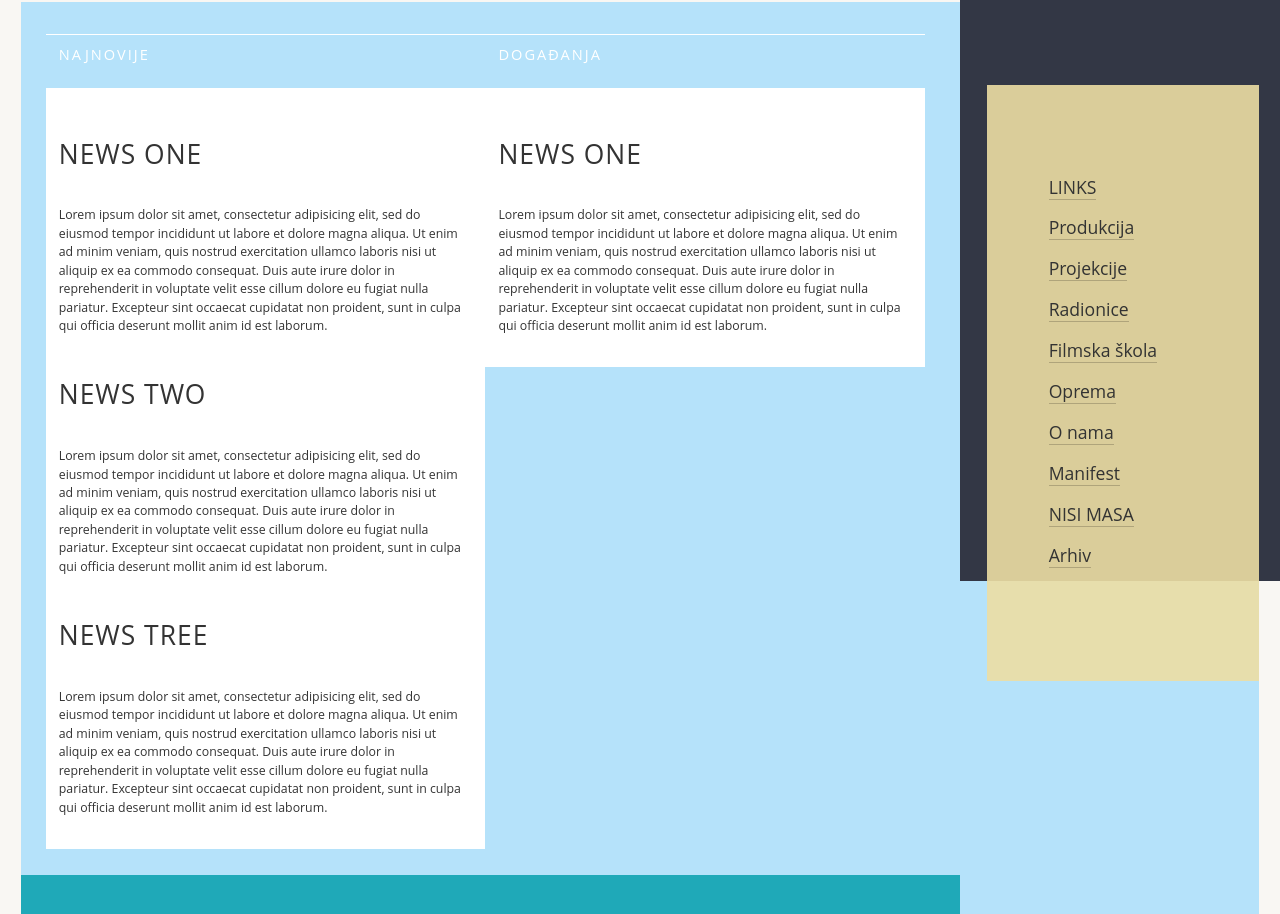
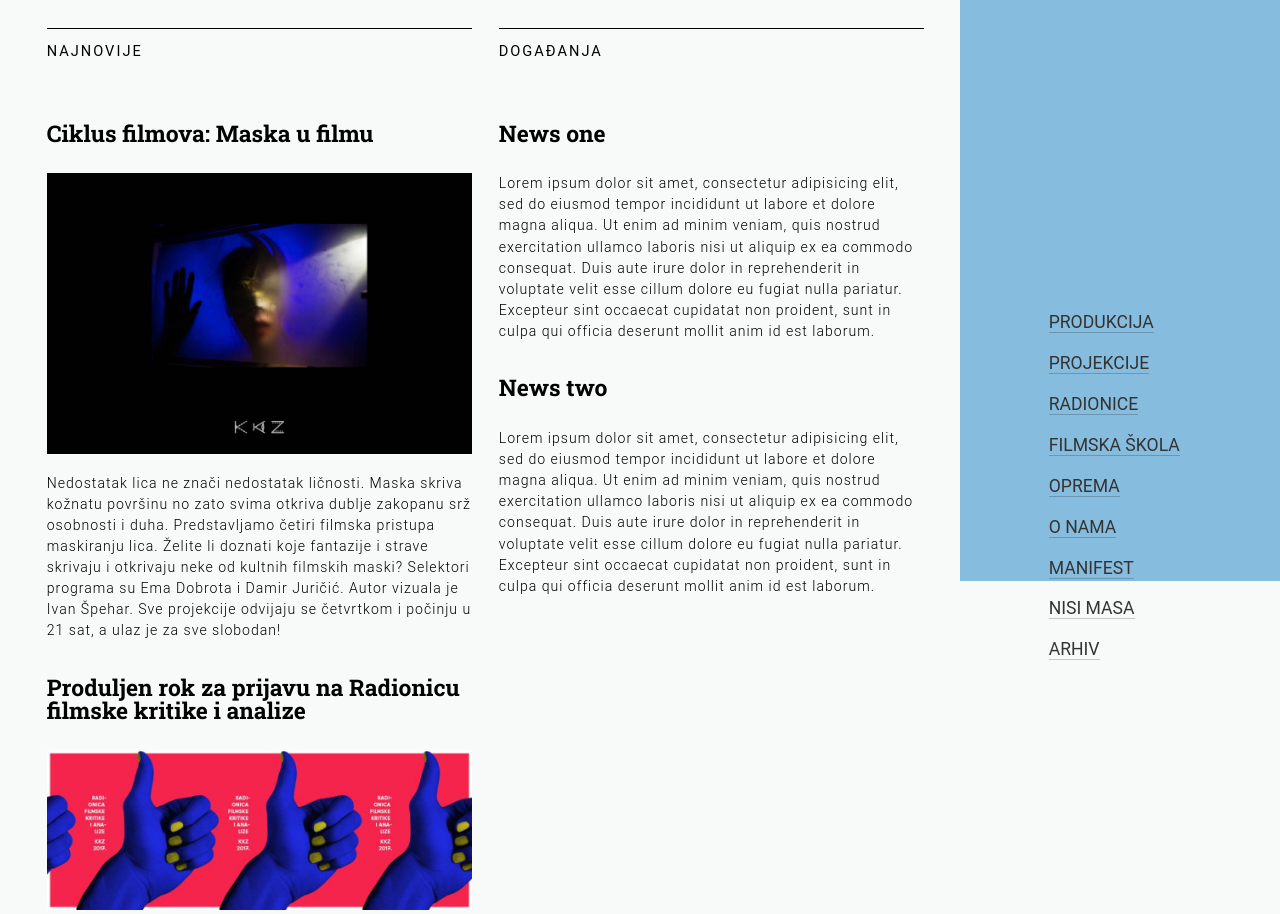
Before and after one commit to vjekooo/KKZ, a plain HTML site: page index.html in a window 1280 px wide. Shown: the part 219-1133 px from the top of the page. Drawn offline with Linux system fonts and the light colour scheme.

Commit message:
Font adjustment and added more content

```diff
--- a/index.html
+++ b/index.html
@@ -7,6 +7,7 @@
     <meta name="author" content="Vjeko">
     <meta name="description" content="Kinoklub Zagreb">
     <link rel="stylesheet" media="screen" href="style.css">
+    <link href="https://fonts.googleapis.com/css?family=Roboto+Slab:400,700" rel="stylesheet">
     <script src="https://use.fontawesome.com/459ecb96e2.js"></script>
 </head>
 
@@ -23,32 +24,55 @@
         		</div>
 
         		<div class="latest-news" role="article">
-        			<h3>NEWS ONE</h3>
-        			<p>Lorem ipsum dolor sit amet, consectetur adipisicing elit,
-        				sed do eiusmod tempor incididunt ut labore et dolore magna aliqua.
-        				Ut enim ad minim veniam, quis nostrud exercitation ullamco laboris nisi
-        				ut aliquip ex ea commodo consequat. Duis aute irure dolor in reprehenderit in
-        				voluptate velit esse cillum dolore eu fugiat nulla pariatur. Excepteur sint
-        				occaecat cupidatat non proident, sunt in culpa qui officia deserunt mollit
-        				anim id est laborum.</p>
+        			<h3>Ciklus filmova: Maska u filmu</h3>
+                    <img src="images/ciklus.jpg" alt="">
+        			<p>Nedostatak lica ne znači nedostatak ličnosti. Maska skriva kožnatu površinu
+                        no zato svima otkriva dublje zakopanu srž osobnosti i duha.
+                        Predstavljamo četiri filmska pristupa maskiranju lica.
+                        Želite li doznati koje fantazije i strave skrivaju i otkrivaju neke od kultnih
+                        filmskih maski?
+                        Selektori programa su Ema Dobrota i Damir Juričić. Autor vizuala je Ivan Špehar.
+                        Sve projekcije odvijaju se četvrtkom i počinju u 21 sat,
+                        a ulaz je za sve slobodan! </p>
 
-                    <h3>NEWS TWO</h3>
-        			<p>Lorem ipsum dolor sit amet, consectetur adipisicing elit,
-        				sed do eiusmod tempor incididunt ut labore et dolore magna aliqua.
-        				Ut enim ad minim veniam, quis nostrud exercitation ullamco laboris nisi
-        				ut aliquip ex ea commodo consequat. Duis aute irure dolor in reprehenderit in
-        				voluptate velit esse cillum dolore eu fugiat nulla pariatur. Excepteur sint
-        				occaecat cupidatat non proident, sunt in culpa qui officia deserunt mollit
-        				anim id est laborum.</p>
+                    <h3>Produljen rok za prijavu na Radionicu filmske kritike i analize</h3>
+                    <img src="images/radionica.jpg" alt="">
+        			<p>Kinoklub Zagreb četvrtu godinu za redom organizira besplatnu radionicu
+                        filmske kritike i analize.
+                        Cilj dvomjesečne radionice je osposobiti polaznike za pisanje kraćih
+                        filmskih kritika i ponuditi im korisne alate za filmsku analizu.
+                        Polaznici će tradicionalno činiti žiri kritike na
+                        Gledalištu Kinokluba Zagreb, a radovi nastali na radionici bit će
+                        objavljeni u filmskom časopisu Zapis te na stranicama Kinokluba Zagreb.
+                        Prijave za radionicu produljene su do 03. travnja 2017! Za prijavu
+                        valja poslati tekst o nekom od filmova s recentnog kinorepertoara.
+                        Tekst mora imati približno 2000 znakova uključujući razmake
+                        (tolerira se plus/minus 300 znakova) te će se na osnovu poslanih radova
+                        vršiti selekcija odnosno odabrati šest polaznika radionice.</p>
 
-                    <h3>NEWS TREE</h3>
-        			<p>Lorem ipsum dolor sit amet, consectetur adipisicing elit,
-        				sed do eiusmod tempor incididunt ut labore et dolore magna aliqua.
-        				Ut enim ad minim veniam, quis nostrud exercitation ullamco laboris nisi
-        				ut aliquip ex ea commodo consequat. Duis aute irure dolor in reprehenderit in
-        				voluptate velit esse cillum dolore eu fugiat nulla pariatur. Excepteur sint
-        				occaecat cupidatat non proident, sunt in culpa qui officia deserunt mollit
-        				anim id est laborum.</p>
+                    <h3>Slike razlike #12: Tamo gdje živimo</h3>
+                    <img src="images/razlike.jpg" alt="">
+        			<p>Ovog petka, 24. ožujka nastavljamo s redovitim programom Slike razlike #12:
+                        Tamo gdje živimo. Radi se o izboru eksperimentalnih filmova koje je
+                        odabrao i pripremio filmski autor Vladislav Knežević.
+                        Brzi, kratki i uzbudljiv pregled antropoloških sondiranja.
+                        Od društvenih rituala američke nacije preko božanstava surove stvarnosti
+                        indijskog megalopolisa, sveprisutnosti europskog čovjeka-turista do
+                        egzistencijalne nepomičnosti arapske mladeži u skrivenom pariškom parku…
+                        Program detektira intrigantnu mrežu odnosa, statusa i sudbina ljudi na
+                        različitim mjestima gdje živimo. </p>
+                    <h3>Otvorene prijave za Radionicu (za)igranog filma</h3>
+                    <img src="images/zaigrano.jpg" alt="">
+        			<p>Scenarije na sunce, ajmo snimat’! Dolazi proljeće za filmove.
+                        Otvorene su prijave za radionicu (ZA)IGRANOG FILMA. Pozivaju se svi koji
+                        imaju napisan “gotov” scenarij, spremljen u neki untitled folder ili
+                        backupiran na neki disk. Sada je trenutak kada ga treba pronaći,
+                        izvaditi i poslati na prijavu.
+                        Budući da se radi o naprednoj radionici Kinokluba Zagreb, preduvjet za
+                        prijavu je završena Filmska škola KKZ-a i iskustvo nastanka filma kroz
+                        sve procese.
+                        Radionica je namijenjena svima onima koji bi snimili svoj (mogu i tuđi)
+                        “gotov” scenarij.</p>
         		</div>
             </div>
             <div class="content-other">
@@ -57,7 +81,15 @@
         		</div>
 
         		<div class="latest-news" role="article">
-        			<h3>NEWS ONE</h3>
+        			<h3>News one</h3>
+        			<p>Lorem ipsum dolor sit amet, consectetur adipisicing elit,
+        				sed do eiusmod tempor incididunt ut labore et dolore magna aliqua.
+        				Ut enim ad minim veniam, quis nostrud exercitation ullamco laboris nisi
+        				ut aliquip ex ea commodo consequat. Duis aute irure dolor in reprehenderit in
+        				voluptate velit esse cillum dolore eu fugiat nulla pariatur. Excepteur sint
+        				occaecat cupidatat non proident, sunt in culpa qui officia deserunt mollit
+        				anim id est laborum.</p>
+                    <h3>News two</h3>
         			<p>Lorem ipsum dolor sit amet, consectetur adipisicing elit,
         				sed do eiusmod tempor incididunt ut labore et dolore magna aliqua.
         				Ut enim ad minim veniam, quis nostrud exercitation ullamco laboris nisi
@@ -70,17 +102,18 @@
 
         <footer>
             <div class="kontakt">
-                <h6><i class="fa fa-copyright"></i> KKZ - Trg žrtava fašizma 14, 10000 Zagreb, Hrvatska</h6>
+                <h6>
+                    <i class="fa fa-copyright">
+                    </i> KKZ - Trg žrtava fašizma 14, 10000 Zagreb, Hrvatska
+                </h6>
             </div>
             <div class="code">
                 <h6>
-                    <a href="https://github.com/vjekooo"><i class="fa fa-code"></i> with
-                        <i class="fa fa-heart"></i> by
-                        <i class="fa fa-github"></i>
-                    </a>
+                    <i class="fa fa-code"></i> with lots of
+                    <i class="fa fa-coffee"></i> by
+                    <a href="https://github.com/vjekooo"><i class="fa fa-github"></i></a>
                 </h6>
             </div>
-
         </footer>
 
     	<aside class="nav-bar">
@@ -88,9 +121,6 @@
     			<div class="nav-links">
     				<nav role="navigation">
     					<ul>
-    						<li>
-    							<a href="http://www.google.com">LINKS</a>
-    						</li>
                             <li>
     							<a href="http://www.google.com">Produkcija</a>
     						</li>
@@ -121,7 +151,6 @@
     					</ul>
     				</nav>
     			</div>
-
     		</div>
     	</aside>
     </div>
--- a/style.css
+++ b/style.css
@@ -1,5 +1,7 @@
 */
-	@import url('https://fonts.googleapis.com/css?family=Open+Sans:400,600');
+
+	@import url('https://fonts.googleapis.com/css?family=Roboto:300,400');
+
 
 	/* Defaults */
 
@@ -27,28 +29,12 @@
 		box-sizing:border-box;
 	} /* Apply a natural box layout model to all elements */
 
-	::-moz-selection {
-		background: #333;
-		color: #fff;
-	}
-	::selection {
-		background: #333;
-		color: #fff;
-	}
-
-	/* Rendering */
-	body, input, textarea {
-		color: #333; /*-webkit-font-smoothing:antialiased;*/
-	}
-
 	/* Families */
 	body {
-		font-family: "Open Sans", verdana, arial, sans-serif;
-		/* Weights from Typekit: 300, 400 */
+		font-family: "Roboto", verdana, arial, sans-serif;
 	}
 	h2 {
 		font-family: arial, verdana, sans-serif;
-		/* Weights from Typekit: 200, 900 */
 	}
 
 	/* Headings */
@@ -63,8 +49,8 @@
 		padding: 0.5em 1em;
 	}
 	h2 {
-		color: #B5E2FA;
-		font-weight: 900; /* Heavy */
+		color: #3774A6;
+		font-weight: 900;
 		font-size: 5em;
 		letter-spacing: 1px;
 		line-height: 1em;
@@ -72,11 +58,29 @@
 		margin-bottom: 0;
 	}
 	h3 {
-		font-size: 1.5em;
-		font-weight: 400;
-		letter-spacing: 1px;
+		font-family: "Roboto Slab", sans-serif;
+		font-size: 1.3em;
+		font-weight: 700;
 		line-height: 1em;
 		padding: 0.5em 0 0.25em 0;
+	}
+	h5 {
+		border-top: 1px solid #000000;
+		color: black;
+		margin: 3% 3% 3% 3%;
+		padding-top: 3%;
+		letter-spacing: 2px;
+		text-transform: uppercase;
+	}
+	h6 {
+		font-size: 0.7em;
+	}
+
+	/* Images */
+
+	img {
+		width: 100%;
+		height: 100%;
 	}
 
 	/* Links */
@@ -84,14 +88,14 @@
 		border-bottom: 1px solid rgba(0, 0, 0, 0.2);
 		color: #333;
 		text-decoration: none;
-		-moz-transition:border-color 0.2s ease-in-out;
-		-ms-transition:border-color 0.2s ease-in-out;
-		-o-transition:border-color 0.2s ease-in-out;
-		-webkit-transition:border-color 0.2s ease-in-out;
-		transition:border-color 0.2s ease-in-out;
+		-moz-transition:border-color 0.3s ease-in-out;
+		-ms-transition:border-color 0.3s ease-in-out;
+		-o-transition:border-color 0.3s ease-in-out;
+		-webkit-transition:border-color 0.3s ease-in-out;
+		transition:border-color 0.3s ease-in-out;
 	}
 	a:hover {
-		border-color: #ea2e49;
+		background-color: #ea2e49;
 	}
 	section.content div.title p a {
 		color: #fff;
@@ -104,32 +108,22 @@
 	}
 
 	/* Paragraph styles */
-	p { font-size: 0.7em;
-		font-weight: 400;
+	p {
+		font-size: 0.8em;
+		font-weight: 300;
 		line-height: 1.5em;
-		padding: 0.5em 0;
+		letter-spacing: 1px;
 	}
-	section.content div.title h5 {
-		border-top: 1px solid #ffffff;
-		margin-top: 0.5em;
-		padding: 2% 2% 0 3%;
-		letter-spacing: 2px;
-		text-transform: uppercase;
-	}
-
-	/* Misc */
-
 
 	/* Layout */
 	html {
-		background: #F9F7F3;
+		background-color: #F8F9F9;
 		padding: 1%;
 	}
 	body {
-		background: #B5E2FA;
+		background-color: #F8F9F9;
 	}
 	div.logo {
-		background-color: #F9F7F3;
 		width: 100%;
 		height: 25vh;
 	}
@@ -137,15 +131,12 @@
 		z-index: 2;
 	}
 	section.content {
-		padding: 2%;
+		padding: 1%;
 	}
 	section.content div.title {
-		color: #fff;
 		padding: 0;
 	}
 	section.content div.latest-news {
-		background: rgb(255, 255, 255);
-		color: #333;
 		top: 10%;
 		padding: 3% 3% 3% 3%;
 	}
@@ -158,11 +149,10 @@
 	section.content div.content-other {
 		width: 50%;
 		float: right;
-		margin-bottom: 5%;
+		margin-bottom: 3%;
 		height: 100%;
 	}
 	aside.nav-bar {
-		background: rgba(237, 222, 164, 0.9);
 		padding: 5%;
 		height: 60%;
 	}
@@ -174,13 +164,14 @@
 		list-style: none;
 		margin: 0;
 		padding: 0 0 0.825em 0;
+		text-transform: uppercase;
 	}
 	footer {
-		background: rgba(15, 163, 177, 0.9);
+		background-color: rgba(15, 163, 177, 0.9);
 		clear: both;
 		color: #fff;
 		padding: 1em 5%;
-		width: 75.8%;
+		width: 100%;
 		height: 15vh;
 	}
 	footer div.kontakt {
@@ -191,10 +182,6 @@
 	}
 	footer a {
 		color: white;
-	}
-	footer img {
-		width: 5%;
-		height: 5%;
 	}
 
 	/* Media queries */
@@ -232,7 +219,7 @@
 			width: 22%;
 		}
 		div.extra {
-			background: rgb(51, 55, 69);
+			background-color: #86BCDE;
 			bottom: 0;
 			right: 0;
 			position: fixed;
```
Also changed, not shown: images/ciklus.jpg (added), images/radionica.jpg (added), images/razlike.jpg (added), images/zaigrano.jpg (added).
